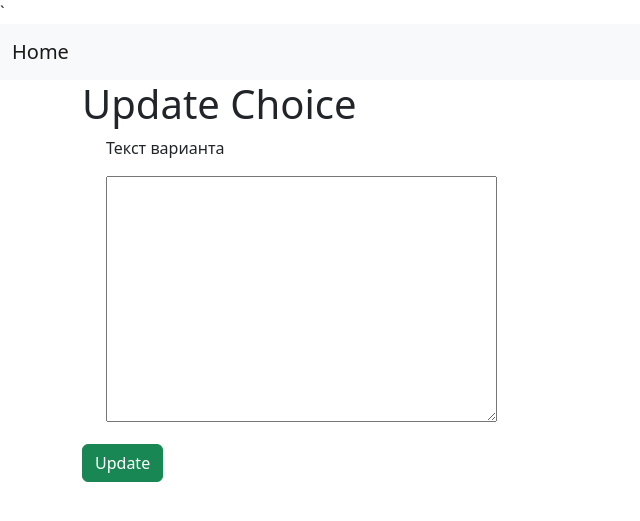
After one commit to Bandeguras/exam7, a Django app: template source/webapp/templates/choice/choice_update.html in a window 1280 px wide. The commit adds this page. Shown: the top 521 px of the page, without its empty margins (0-640 px from the left). Run offline with Django 4.2, Linux system fonts and the light colour scheme; the template is opened without the code that fills it: values that come from a table or form of the project are taken from there, others are empty.

Commit message:
add update method for choice

```diff
--- a/source/main/urls.py
+++ b/source/main/urls.py
@@ -16,7 +16,7 @@ Including another URLconf
 from django.contrib import admin
 from django.urls import path
 
-from webapp.views import PollIndex, PollView, PollCreate, PollUpdate, PollDelete, ChoiceCreate
+from webapp.views import PollIndex, PollView, PollCreate, PollUpdate, PollDelete, ChoiceCreate, ChoiceUpdate
 
 urlpatterns = [
     path('admin/', admin.site.urls),
@@ -26,5 +26,7 @@ urlpatterns = [
     path('poll/<int:pk>/update/', PollUpdate.as_view(), name='poll_update'),
     path('poll/<int:pk>/delete/', PollDelete.as_view(), name='poll_delete'),
 
-    path('poll/<int:pk>/create/choice/', ChoiceCreate.as_view(), name='choice_create')
+    path('poll/<int:pk>/create/choice/', ChoiceCreate.as_view(), name='choice_create'),
+    path('choice/<int:pk>/update/', ChoiceUpdate.as_view(), name='choice_update'),
+
 ]
--- /dev/null
+++ b/source/webapp/templates/choice/choice_update.html
@@ -0,0 +1,7 @@
+{% extends 'base.html' %}
+{% block content %}
+<h1>Update Choice</h1>
+<form action = "" method="post">
+    {% include 'partial/form.html' with button_text='Update'%}
+</form></br>
+{% endblock %}
--- a/source/webapp/templates/poll/poll_view.html
+++ b/source/webapp/templates/poll/poll_view.html
@@ -22,7 +22,7 @@
                   <div class="card-body d-flex" style="font-weight: bold">
                     <h2>{{ choice.variant }}</h2>
                        <div class="ms-auto">
-                             <a href="#"class= "btn btn-primary "><i class="bi bi-pencil mx-2" style="font-size:25px"></i></a>
+                             <a href="{% url 'choice_update' choice.pk %}"class= "btn btn-primary "><i class="bi bi-pencil mx-2" style="font-size:25px"></i></a>
                              <a href="#"class= "btn btn-primary "><i class="bi bi-trash mx-2" style="font-size:25px"></i></a>
                        </div>
                   </div>
```
Also changed, not shown: source/webapp/views/choice_views.py (+10 -0 lines).
